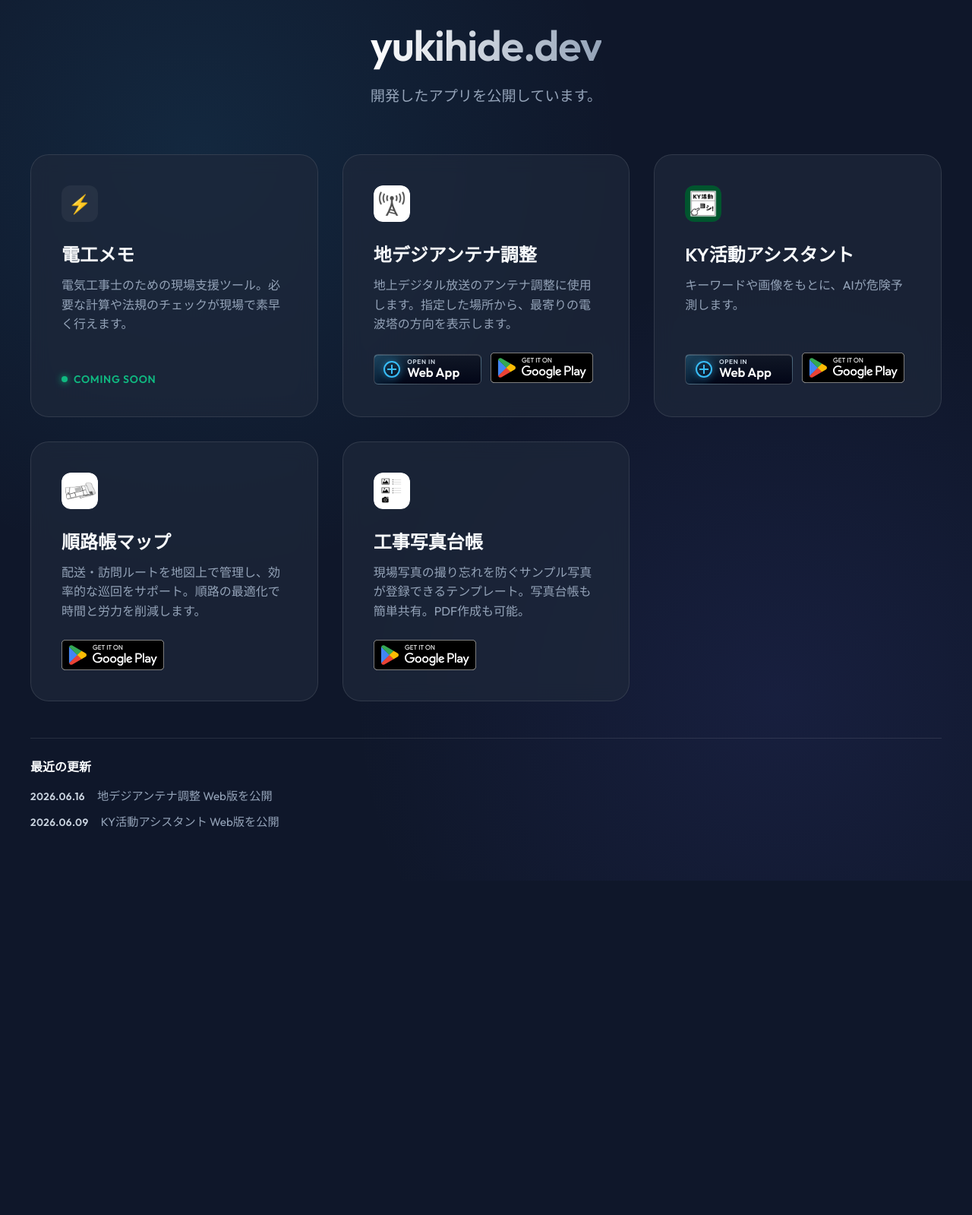
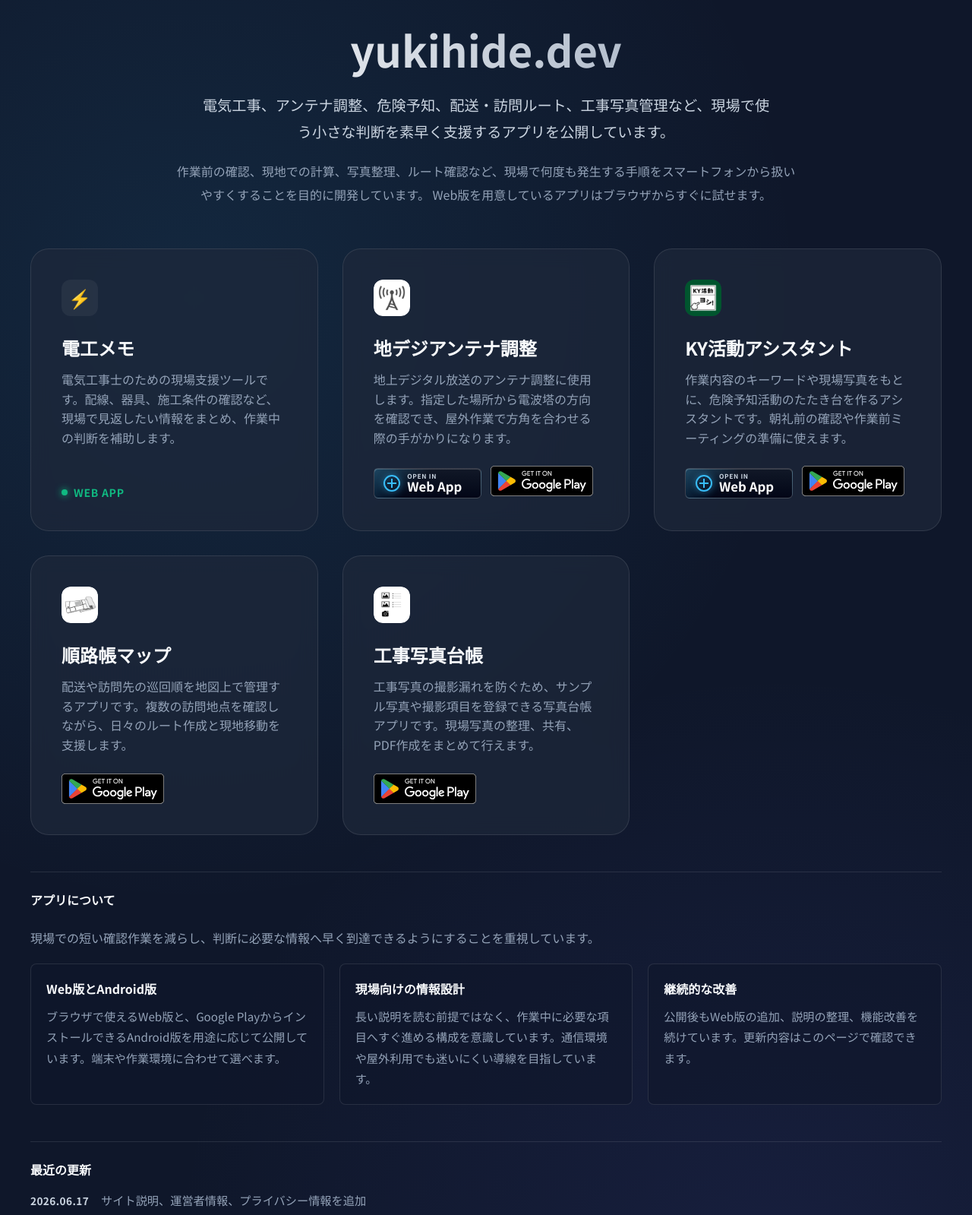
Before and after one commit to sjp0at/web-yukihide-dev, a website built with Vite: page index.html in a window 1280 px wide. Shown: the part 40-1639 px from the top of the page at 76% size. Before the commit the page ends 1199 px from the top, so only its background shows below. Built offline with nearby package versions, Linux system fonts and the light colour scheme.

Commit message:
feat: Update index.html with new app descriptions and add privacy policy, ads.txt, app-ads.txt, robots.txt, and sitemap.xml

```diff
--- a/index.html
+++ b/index.html
@@ -5,36 +5,40 @@
   <meta charset="UTF-8" />
   <link rel="icon" type="image/svg+xml" href="/vite.svg" />
   <meta name="viewport" content="width=device-width, initial-scale=1.0" />
-  <title>yukihide.dev | Apps Hub</title>
-  <meta name="description" content="yukihide.dev - Webアプリケーションハブ" />
+  <title>yukihide.dev | 現場作業を支援するWebアプリとAndroidアプリ</title>
+  <meta name="description" content="yukihide.devは、電気工事、アンテナ調整、危険予知、配送・訪問ルート、工事写真管理など、現場作業を支援するWebアプリとAndroidアプリを公開しています。" />
   <script async src="https://pagead2.googlesyndication.com/pagead/js/adsbygoogle.js?client=ca-pub-1049603220597848"
      crossorigin="anonymous"></script>
 </head>
 
 <body>
 
-  <header>
+  <header class="hero">
     <h1>yukihide.dev</h1>
-    <p class="subtitle">開発したアプリを公開しています。</p>
+    <p class="subtitle">電気工事、アンテナ調整、危険予知、配送・訪問ルート、工事写真管理など、現場で使う小さな判断を素早く支援するアプリを公開しています。</p>
+    <p class="intro">
+      作業前の確認、現地での計算、写真整理、ルート確認など、現場で何度も発生する手順をスマートフォンから扱いやすくすることを目的に開発しています。
+      Web版を用意しているアプリはブラウザからすぐに試せます。
+    </p>
   </header>
 
-  <main class="grid">
+  <main class="grid" aria-label="公開中のアプリ">
     <a href="https://denko-memo.yukihide.dev/" class="card live" id="card-denko">
       <div class="card-icon">⚡️</div>
       <h2>電工メモ</h2>
-      <p>電気工事士のための現場支援ツール。必要な計算や法規のチェックが現場で素早く行えます。</p>
+      <p>電気工事士のための現場支援ツールです。配線、器具、施工条件の確認など、現場で見返したい情報をまとめ、作業中の判断を補助します。</p>
       <div class="card-status">
         <span class="status-dot"></span>
-        Coming Soon
+        Web App
       </div>
     </a>
 
     <article class="card live" id="card-dummy-1">
       <div class="card-icon">
-        <img src="ic_tower-playstore.png" alt="Get it on Google Play" class="playstore-badge">
+        <img src="ic_tower-playstore.png" alt="地デジアンテナ調整のアプリアイコン" class="playstore-badge">
       </div>
       <h2>地デジアンテナ調整</h2>
-      <p>地上デジタル放送のアンテナ調整に使用します。指定した場所から、最寄りの電波塔の方向を表示します。</p>
+      <p>地上デジタル放送のアンテナ調整に使用します。指定した場所から電波塔の方向を確認でき、屋外作業で方角を合わせる際の手がかりになります。</p>
       <div class="card-platform card-actions">
         <a href="https://antenna.yukihide.dev/" class="web-app-link" aria-label="地デジアンテナ調整のWebアプリを開く">
           <span class="web-app-icon" aria-hidden="true"></span>
@@ -52,10 +56,10 @@
 
     <article class="card live" id="card-dummy-2">
       <div class="card-icon">
-        <img src="ic_ky.png" alt="Get it on Google Play" class="playstore-badge">
+        <img src="ic_ky.png" alt="KY活動アシスタントのアプリアイコン" class="playstore-badge">
       </div>
       <h2>KY活動アシスタント</h2>
-      <p>キーワードや画像をもとに、AIが危険予測します。</p>
+      <p>作業内容のキーワードや現場写真をもとに、危険予知活動のたたき台を作るアシスタントです。朝礼前の確認や作業前ミーティングの準備に使えます。</p>
       <div class="card-platform card-actions">
         <a href="https://kikenyochi.yukihide.dev/" class="web-app-link" aria-label="KY活動アシスタントのWebアプリを開く">
           <span class="web-app-icon" aria-hidden="true"></span>
@@ -73,10 +77,10 @@
 
     <a href="https://play.google.com/store/apps/details?id=jp.m_eng.routeoperation" class="card live" id="card-dummy-3">
       <div class="card-icon">
-        <img src="ic_routeoperation.png" alt="Get it on Google Play" class="playstore-badge">
+        <img src="ic_routeoperation.png" alt="順路帳マップのアプリアイコン" class="playstore-badge">
       </div>
       <h2>順路帳マップ</h2>
-      <p>配送・訪問ルートを地図上で管理し、効率的な巡回をサポート。順路の最適化で時間と労力を削減します。</p>
+      <p>配送や訪問先の巡回順を地図上で管理するアプリです。複数の訪問地点を確認しながら、日々のルート作成と現地移動を支援します。</p>
       <div class="card-platform">
         <img src="GetItOnGooglePlay_Badge_Web_color_English.svg" alt="Get it on Google Play" class="playstore-badge">
       </div>
@@ -85,19 +89,44 @@
     <a href="https://play.google.com/store/apps/details?id=jp.m_eng.sharedphotoledger" class="card live"
       id="card-dummy-4">
       <div class="card-icon">
-        <img src="ic_sharedphotoredger.png" alt="Get it on Google Play" class="playstore-badge">
+        <img src="ic_sharedphotoredger.png" alt="工事写真台帳のアプリアイコン" class="playstore-badge">
       </div>
       <h2>工事写真台帳</h2>
-      <p>現場写真の撮り忘れを防ぐサンプル写真が登録できるテンプレート。写真台帳も簡単共有。PDF作成も可能。</p>
+      <p>工事写真の撮影漏れを防ぐため、サンプル写真や撮影項目を登録できる写真台帳アプリです。現場写真の整理、共有、PDF作成をまとめて行えます。</p>
       <div class="card-platform">
         <img src="GetItOnGooglePlay_Badge_Web_color_English.svg" alt="Get it on Google Play" class="playstore-badge">
       </div>
     </a>
   </main>
 
+  <section class="details" aria-labelledby="details-title">
+    <div class="section-heading">
+      <h2 id="details-title">アプリについて</h2>
+      <p>現場での短い確認作業を減らし、判断に必要な情報へ早く到達できるようにすることを重視しています。</p>
+    </div>
+    <div class="detail-grid">
+      <article>
+        <h3>Web版とAndroid版</h3>
+        <p>ブラウザで使えるWeb版と、Google PlayからインストールできるAndroid版を用途に応じて公開しています。端末や作業環境に合わせて選べます。</p>
+      </article>
+      <article>
+        <h3>現場向けの情報設計</h3>
+        <p>長い説明を読む前提ではなく、作業中に必要な項目へすぐ進める構成を意識しています。通信環境や屋外利用でも迷いにくい導線を目指しています。</p>
+      </article>
+      <article>
+        <h3>継続的な改善</h3>
+        <p>公開後もWeb版の追加、説明の整理、機能改善を続けています。更新内容はこのページで確認できます。</p>
+      </article>
+    </div>
+  </section>
+
   <section class="updates" aria-labelledby="updates-title">
     <h2 id="updates-title">最近の更新</h2>
     <ol class="updates-list">
+      <li>
+        <time datetime="2026-06-17">2026.06.17</time>
+        <span>サイト説明、運営者情報、プライバシー情報を追加</span>
+      </li>
       <li>
         <time datetime="2026-06-16">2026.06.16</time>
         <span>地デジアンテナ調整 Web版を公開</span>
@@ -109,6 +138,26 @@
     </ol>
   </section>
 
+  <section class="info" aria-labelledby="info-title">
+    <h2 id="info-title">運営情報</h2>
+    <div class="info-grid">
+      <article>
+        <h3>運営者</h3>
+        <p>yukihide.dev は、現場作業を支援するWebアプリとAndroidアプリを開発・公開する個人開発サイトです。</p>
+      </article>
+      <article>
+        <h3>お問い合わせ</h3>
+        <p>アプリの不具合報告、改善要望、サイトに関する連絡は、Google Playの各アプリページまたはメールで受け付けています。</p>
+        <p><a href="mailto:sjp0at@gmail.com">sjp0at@gmail.com</a></p>
+      </article>
+      <article>
+        <h3>プライバシー</h3>
+        <p>このサイトでは、広告配信のためGoogle AdSenseを利用します。Googleを含む第三者配信事業者は、Cookieなどを使用してユーザーの興味に応じた広告を表示することがあります。</p>
+        <p><a href="/privacy.html">プライバシーポリシー</a>で詳細を確認できます。パーソナライズ広告は、Googleの広告設定から無効にできます。</p>
+      </article>
+    </div>
+  </section>
+
   <script type="module" src="/src/main.js"></script>
 </body>
 
--- /dev/null
+++ b/public/ads.txt
@@ -0,0 +1 @@
+google.com, pub-1049603220597848, DIRECT, f08c47fec0942fa0
--- /dev/null
+++ b/public/app-ads.txt
@@ -0,0 +1 @@
+google.com, pub-1049603220597848, DIRECT, f08c47fec0942fa0
--- /dev/null
+++ b/public/robots.txt
@@ -0,0 +1,4 @@
+User-agent: *
+Allow: /
+
+Sitemap: https://yukihide.dev/sitemap.xml
--- a/src/style.css
+++ b/src/style.css
@@ -1,4 +1,4 @@
-@import url('https://fonts.googleapis.com/css2?family=Outfit:wght@300;400;600&display=swap');
+@import url('https://fonts.googleapis.com/css2?family=Noto+Sans+JP:wght@400;500;700&family=Outfit:wght@400;600&display=swap');
 
 :root {
   --bg-color: #0f172a;
@@ -6,9 +6,12 @@
   --card-border: rgba(255, 255, 255, 0.1);
   --text-primary: #f8fafc;
   --text-secondary: #94a3b8;
+  --text-muted: #cbd5e1;
   --accent-color: #38bdf8;
   --accent-glow: rgba(56, 189, 248, 0.3);
-  --font-main: 'Outfit', -apple-system, BlinkMacSystemFont, 'Segoe UI', Roboto, sans-serif;
+  --accent-green: #34d399;
+  --accent-amber: #fbbf24;
+  --font-main: 'Noto Sans JP', 'Outfit', -apple-system, BlinkMacSystemFont, 'Segoe UI', Roboto, sans-serif;
 }
 
 * {
@@ -33,13 +36,18 @@ body {
 
 header {
   text-align: center;
-  margin-bottom: 4rem;
+  margin-bottom: 3.5rem;
+}
+
+.hero {
+  width: 100%;
+  max-width: 900px;
 }
 
 h1 {
   font-size: 3.5rem;
   font-weight: 600;
-  letter-spacing: -0.02em;
+  letter-spacing: 0;
   margin-bottom: 1rem;
   background: linear-gradient(to right, #fff, #94a3b8);
   -webkit-background-clip: text;
@@ -47,9 +55,18 @@ h1 {
 }
 
 p.subtitle {
+  color: var(--text-muted);
+  font-size: 1.2rem;
+  line-height: 1.8;
+  max-width: 760px;
+  margin: 0 auto;
+}
+
+.intro {
   color: var(--text-secondary);
-  font-size: 1.2rem;
-  max-width: 600px;
+  line-height: 1.9;
+  max-width: 820px;
+  margin: 1.25rem auto 0;
 }
 
 .grid {
@@ -279,11 +296,73 @@ p.subtitle {
   border-top: 1px solid var(--card-border);
 }
 
+.details,
+.info {
+  width: 100%;
+  max-width: 1200px;
+  margin-top: 3rem;
+  padding-top: 1.5rem;
+  border-top: 1px solid var(--card-border);
+}
+
+.section-heading {
+  display: grid;
+  gap: 0.5rem;
+  margin-bottom: 1.25rem;
+}
+
+.section-heading p {
+  color: var(--text-secondary);
+  line-height: 1.8;
+  max-width: 780px;
+}
+
+.details h2,
+.info h2,
 .updates h2 {
   margin-bottom: 1rem;
   color: var(--text-primary);
   font-size: 1rem;
   font-weight: 600;
+}
+
+.detail-grid,
+.info-grid {
+  display: grid;
+  grid-template-columns: repeat(auto-fit, minmax(260px, 1fr));
+  gap: 1.25rem;
+}
+
+.detail-grid article,
+.info-grid article {
+  border: 1px solid var(--card-border);
+  border-radius: 8px;
+  background: rgba(15, 23, 42, 0.55);
+  padding: 1.25rem;
+}
+
+.detail-grid h3,
+.info-grid h3 {
+  color: var(--text-primary);
+  font-size: 1rem;
+  line-height: 1.5;
+  margin-bottom: 0.65rem;
+}
+
+.detail-grid p,
+.info-grid p {
+  color: var(--text-secondary);
+  font-size: 0.95rem;
+  line-height: 1.8;
+}
+
+.info-grid p + p {
+  margin-top: 0.65rem;
+}
+
+.info a {
+  color: var(--accent-color);
+  overflow-wrap: anywhere;
 }
 
 .updates-list {
@@ -316,7 +395,11 @@ p.subtitle {
   }
 
   h1 {
-    font-size: 2.5rem;
+    font-size: 2.4rem;
+  }
+
+  p.subtitle {
+    font-size: 1rem;
   }
 
   .grid {
```
Also changed, not shown: public/privacy.html (added, +82 -0 lines), public/sitemap.xml (added, +15 -0 lines).
